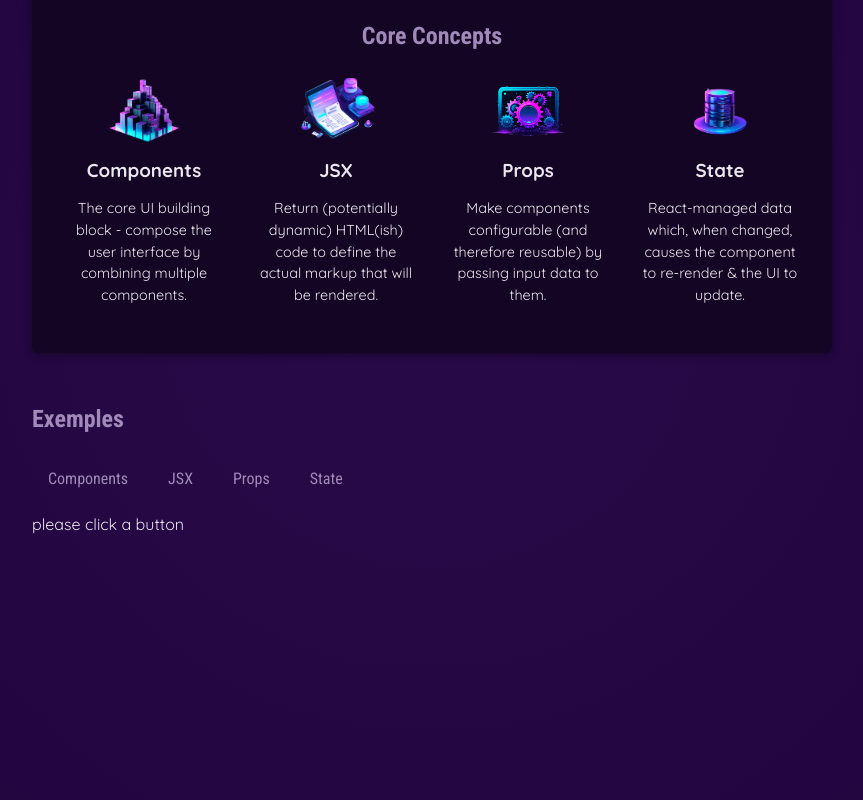
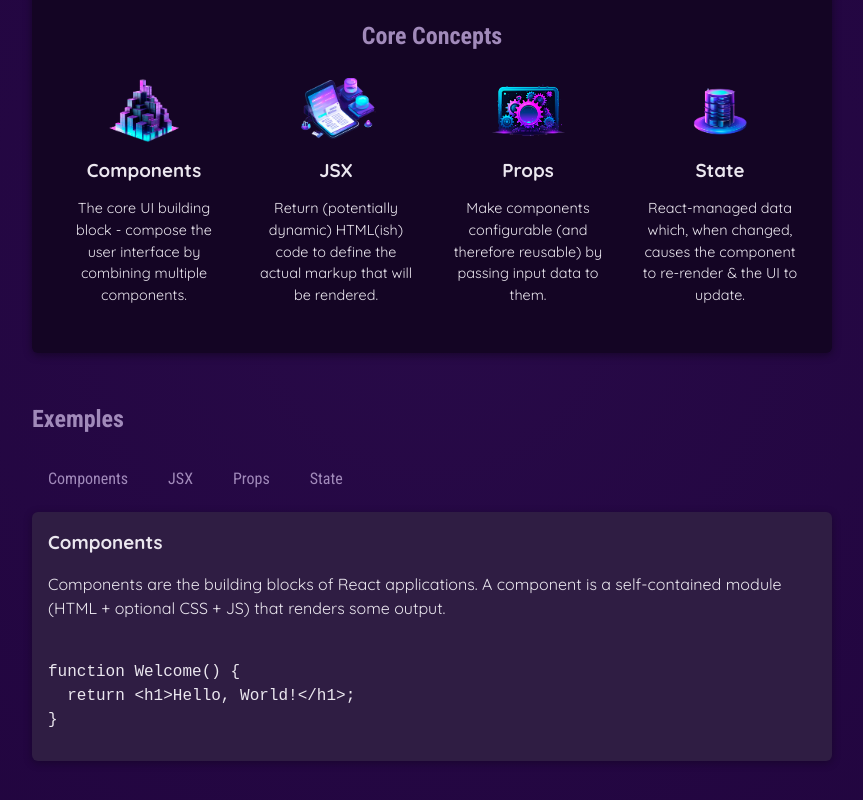
Before and after one commit to fatibelkoudia/React-Essentials, a React (Vite) app: page / in a window 1280 px wide. Shown: the part 346-1146 px from the top of the page, without its empty margins (208-1071 px from the left). Built offline with nearby package versions, Linux system fonts and the light colour scheme.

Commit message:
Outputting Data Based on State

```diff
--- a/src/App.jsx
+++ b/src/App.jsx
@@ -4,18 +4,18 @@
 import Header from "./components/Header/Header.jsx";
 import CoreConcept from "./components/CoreConcepts.jsx";
 import TabButton from "./components/TabButton.jsx";
-
+import {EXAMPLES} from "./data.js";
 
 
 
 function App() {
-  const [ selectedTopic, setSelectedTopic ] =useState('please click a button');
+  const [ selectedTopic, setSelectedTopic ] =useState('components');
 
 
   function handleSelect(selectedButton) {
     // component , jsx, props, state
     setSelectedTopic(selectedButton);
-    console.log(selectedTopic);
+    //console.log(selectedTopic);
  }
 
   return (
@@ -39,7 +39,15 @@
           <TabButton onSelect={()=> handleSelect('props')}> Props </TabButton>
           <TabButton onSelect={()=> handleSelect('state')}> State </TabButton>
         </menu>
-       {selectedTopic}
+       <div id="tab-content">
+        <h3>{EXAMPLES[selectedTopic].title} </h3>
+        <p>{EXAMPLES[selectedTopic].description}</p>
+        <pre>
+          <code>
+          {EXAMPLES[selectedTopic].code}
+          </code>
+        </pre>
+       </div>
         </section>
       </main>
     </div>
--- a/src/data.js
+++ b/src/data.js
@@ -29,3 +29,53 @@
       'React-managed data which, when changed, causes the component to re-render & the UI to update.',
   },
 ];
+export const EXAMPLES = {
+  components: {
+    title: 'Components',
+    description:
+      'Components are the building blocks of React applications. A component is a self-contained module (HTML + optional CSS + JS) that renders some output.',
+    code: `
+function Welcome() {
+  return <h1>Hello, World!</h1>;
+}`,
+  },
+  jsx: {
+    title: 'JSX',
+    description:
+      'JSX is a syntax extension to JavaScript. It is similar to a template language, but it has full power of JavaScript (e.g., it may output dynamic content).',
+    code: `
+<div>
+  <h1>Welcome {userName}</h1>
+  <p>Time to learn React!</p>
+</div>`,
+  },
+  props: {
+    title: 'Props',
+    description:
+      'Components accept arbitrary inputs called props. They are like function arguments.',
+    code: `
+function Welcome(props) {
+  return <h1>Hello, {props.name}</h1>;
+}`,
+  },
+  state: {
+    title: 'State',
+    description:
+      'State allows React components to change their output over time in response to user actions, network responses, and anything else.',
+    code: `
+function Counter() {
+  const [isVisible, setIsVisible] = useState(false);
+
+  function handleClick() {
+    setIsVisible(true);
+  }
+
+  return (
+    <div>
+      <button onClick={handleClick}>Show Details</button>
+      {isVisible && <p>Amazing details!</p>}
+    </div>
+  );
+}`,
+  },
+};
```
